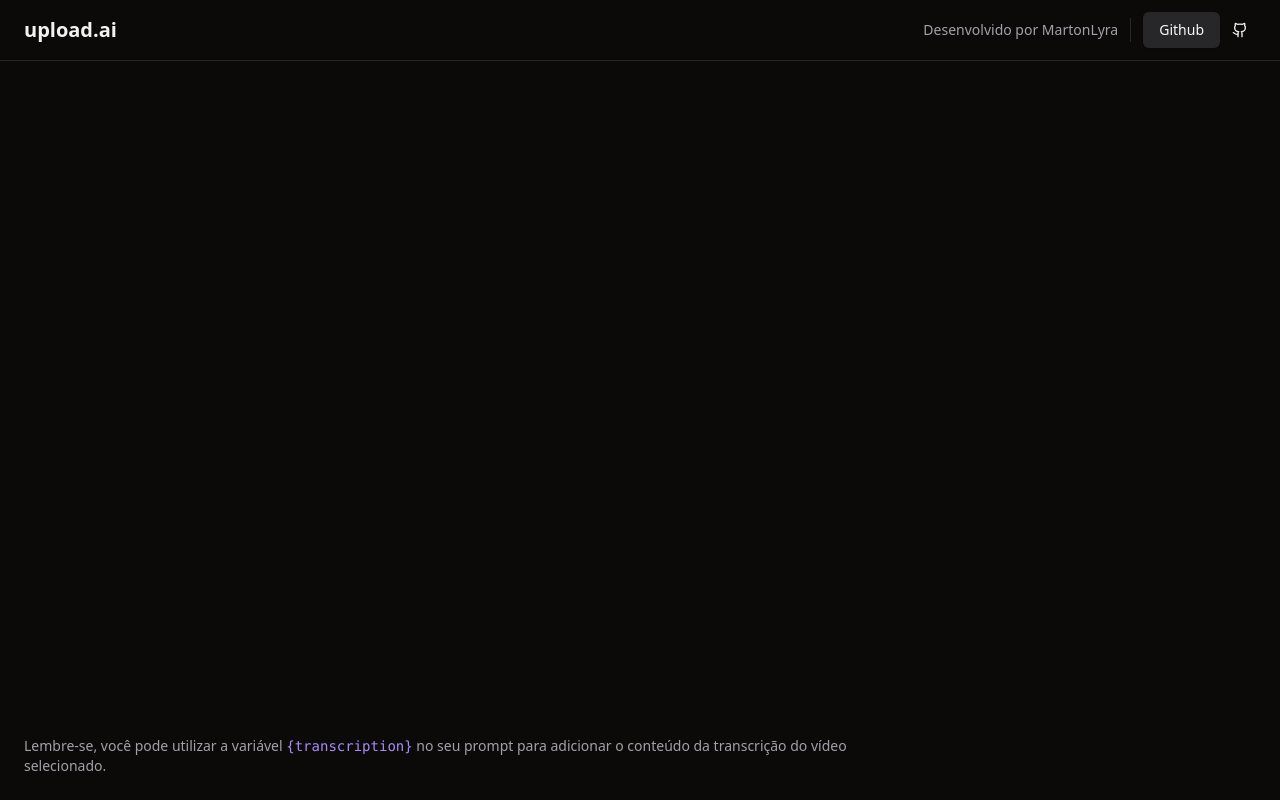
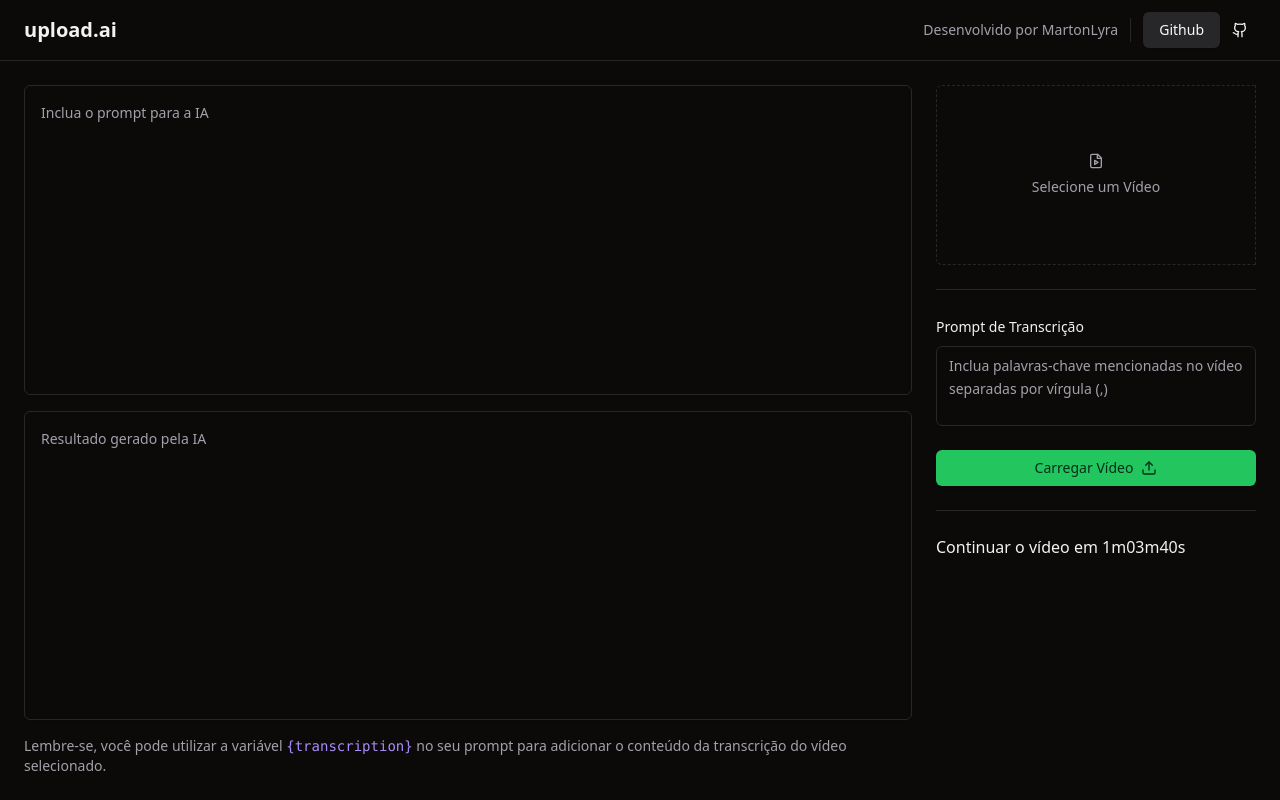
Before and after one commit to MartonLyra/video-transcript-ai, a React (Vite) app: page / in a window 1280 px wide. Built offline with nearby package versions, Linux system fonts and the light colour scheme.

Commit message:
Próximo passo: o prompt, o modelo, a temperatura e o executar

```diff
--- a/package.json
+++ b/package.json
@@ -11,6 +11,7 @@
   },
   "dependencies": {
     "@radix-ui/react-icons": "^1.3.0",
+    "@radix-ui/react-label": "^2.0.2",
     "@radix-ui/react-separator": "^1.0.3",
     "@radix-ui/react-slot": "^1.0.2",
     "class-variance-authority": "^0.7.0",
--- a/src/App.tsx
+++ b/src/App.tsx
@@ -1,6 +1,9 @@
-import { Github } from "lucide-react";
+import { Github, FileVideo, Upload } from "lucide-react";
 import { Button } from "./components/ui/button";
 import { Separator } from "./components/ui/separator";
+import { Textarea } from "./components/ui/textarea";
+import { File } from "buffer";
+import { Label } from "./components/ui/label";
 
 
 export function App() {
@@ -20,14 +23,61 @@
       <main className="flex-1 p-6 flex gap-6">
         <div className="flex flex-col flex-1 gap-4">
           <div className="grid grid-rows-2 gap-4 flex-1">
-
+            <Textarea
+              className="resize-none p-4 leading-relaxed"
+              placeholder="Inclua o prompt para a IA"/>
+            <Textarea
+              className="resize-none p-4 leading-relaxed"
+              placeholder="Resultado gerado pela IA" readOnly/>
           </div>
 
           <p className="text-sm text-muted-foreground">
             Lembre-se, você pode utilizar a variável <code className="text-violet-400">{'{transcription}'}</code> no seu prompt para adicionar o conteúdo da transcrição do vídeo selecionado.
           </p>
         </div>
-        <aside className="w-80"></aside>
+
+
+        <aside className="w-80 space-y-6">
+          <form className="space-y-6">
+            <label
+              htmlFor="video"
+              className="border flex rounded-l-md aspect-video cursor-pointer border-dashed text-sm flex-col gap-2 items-center justify-center text-muted-foreground hover:bg-primary/25"
+            >
+              <FileVideo className="w-4 h-4"/>
+              Selecione um Vídeo
+            </label>
+            <input type="file" id="video" accept="video/mp4" className="sr-only"></input>
+
+            <Separator/>
+
+            <div className="space-y-2">
+            <Label htmlFor="transcription_prompt">Prompt de Transcrição</Label>
+            <Textarea
+              id="Transcription_prompt"
+              className="h-20 leading-relaxed resize-none"
+              placeholder="Inclua palavras-chave mencionadas no vídeo separadas por vírgula (,)"
+            />
+            </div>
+
+            <Button type="submit" className="w-full">
+              Carregar Vídeo
+              <Upload className="w-4 h-4 ml-2"/>
+            </Button>
+
+          </form>
+
+          <Separator/>
+
+          <form className="space-y-6">
+            <div className="space-y-2">
+              Continuar o vídeo em 1m03m40s
+            </div>
+
+
+          </form>
+
+
+        </aside>
       </main>
     </div>
 
--- /dev/null
+++ b/src/components/ui/label.tsx
@@ -0,0 +1,24 @@
+import * as React from "react"
+import * as LabelPrimitive from "@radix-ui/react-label"
+import { cva, type VariantProps } from "class-variance-authority"
+
+import { cn } from "@/lib/utils"
+
+const labelVariants = cva(
+  "text-sm font-medium leading-none peer-disabled:cursor-not-allowed peer-disabled:opacity-70"
+)
+
+const Label = React.forwardRef<
+  React.ElementRef<typeof LabelPrimitive.Root>,
+  React.ComponentPropsWithoutRef<typeof LabelPrimitive.Root> &
+    VariantProps<typeof labelVariants>
+>(({ className, ...props }, ref) => (
+  <LabelPrimitive.Root
+    ref={ref}
+    className={cn(labelVariants(), className)}
+    {...props}
+  />
+))
+Label.displayName = LabelPrimitive.Root.displayName
+
+export { Label }
```
Also changed, not shown: 2 other files (tests, documents, lock files or other folders).
